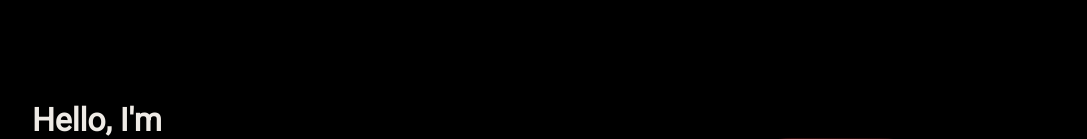
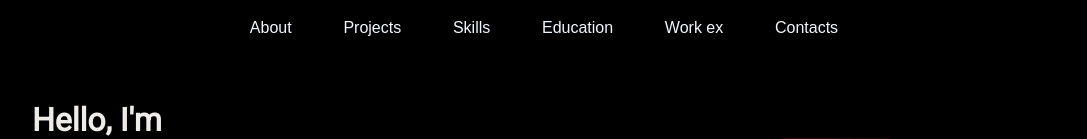
Before and after one commit to AbhijeetTakle/portfolio-website, a React (Create React App) app: page / in a window 1280 px wide. Shown: the top 139 px of the page, without its empty margins (96-1183 px from the left). Built offline with nearby package versions, Linux system fonts and the light colour scheme.

Commit message:
initialized navbar component and added layout

```diff
--- a/src/App.js
+++ b/src/App.js
@@ -1,11 +1,13 @@
 import "./App.css";
 import Header from "./components/header/Header";
+import Navbar from "./components/navbar/Navbar";
 import SocialMediaStrip from "./components/socialmedia/SocialMediaStrip";
 
 function App() {
   return (
     <div className="App">
       <SocialMediaStrip />
+      <Navbar />
       <Header />
     </div>
   );
--- a/src/components/navbar/Navbar.css
+++ b/src/components/navbar/Navbar.css
@@ -0,0 +1,25 @@
+.navbar-container {
+  position: fixed;
+  width: 100%;
+  height: 7%;
+  display: grid;
+  grid-template-columns: 3fr 6fr 3fr;
+  color: aliceblue;
+  font-family: "Roberto", sans-serif;
+  font-weight: 100;
+}
+
+.main-logo {
+}
+
+.nav-links-container {
+  display: flex;
+  align-items: center;
+  flex-direction: row;
+}
+.nav-links {
+  width: 100%;
+  display: flex;
+  flex-direction: row;
+  justify-content: space-around;
+}
--- a/src/components/navbar/Navbar.jsx
+++ b/src/components/navbar/Navbar.jsx
@@ -0,0 +1,22 @@
+import React from "react";
+import "./Navbar.css";
+const Navbar = () => {
+  return (
+    <div className="navbar-container">
+      <div className="main-logo"></div>
+      <div className="nav-links-container">
+        <ul className="nav-links">
+          <li className="nav-link">About</li>
+          <li className="nav-link">Projects</li>
+          <li className="nav-link">Skills</li>
+          <li className="nav-link">Education</li>
+          <li className="nav-link">Work ex</li>
+          <li className="nav-link">Contacts</li>
+        </ul>
+      </div>
+      <div className="nav-extra"></div>
+    </div>
+  );
+};
+
+export default Navbar;
```
